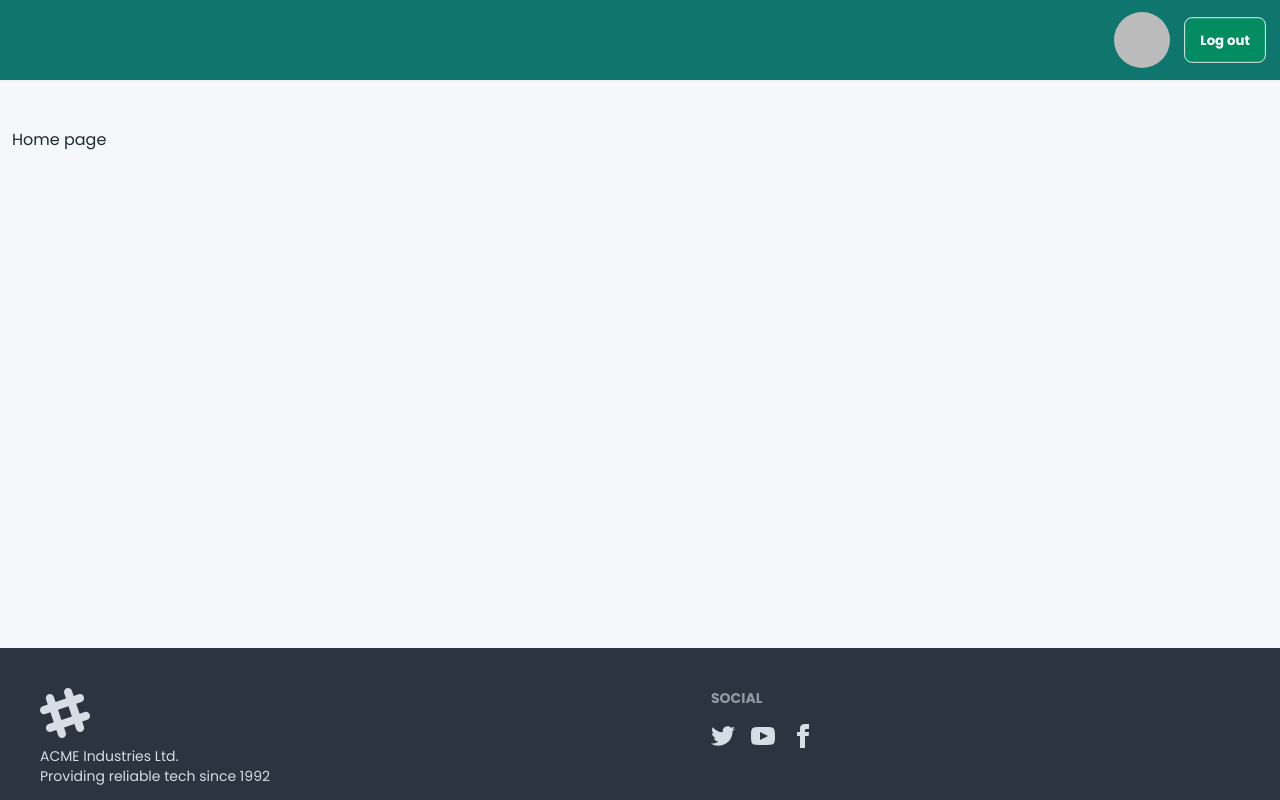
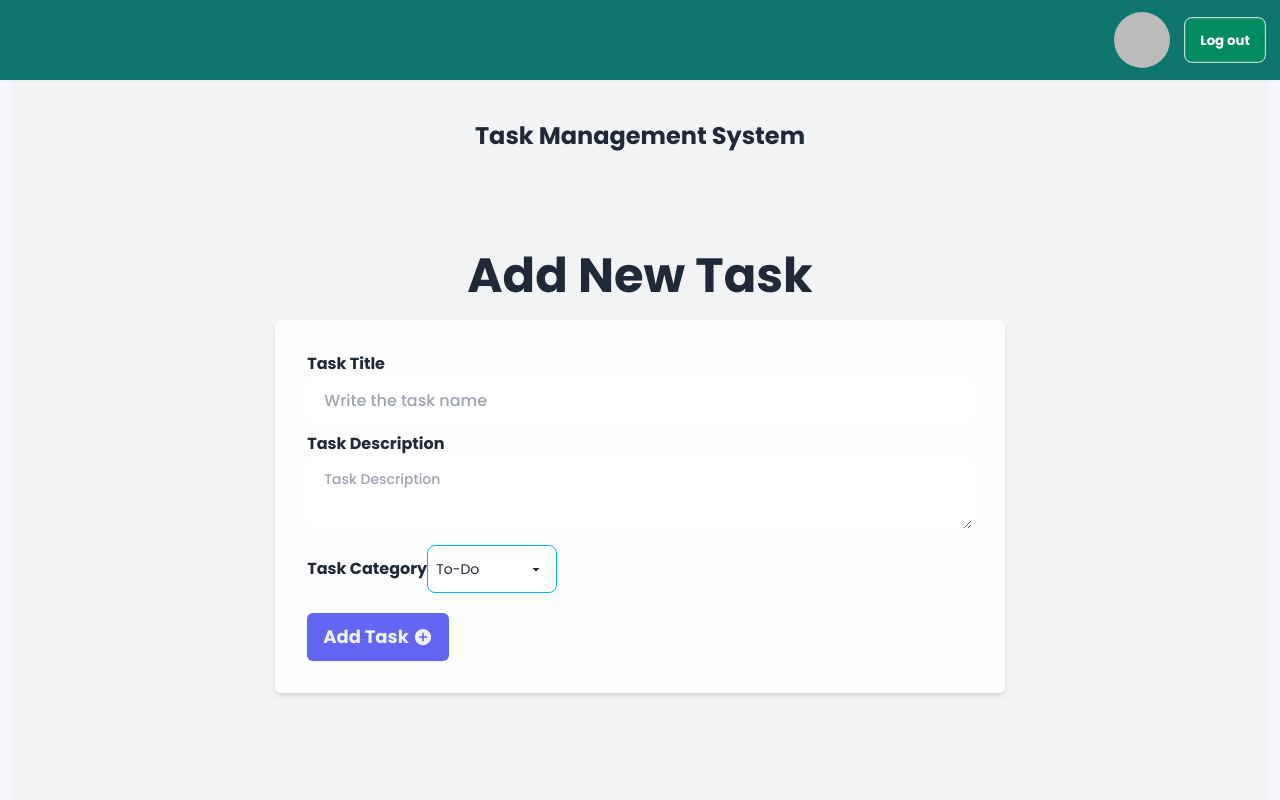
Before and after one commit to DeveloperMonirBD/task-management-client, a React (Vite) app: page / in a window 1280 px wide. Shown: the top 800 px of the page. Built offline with nearby package versions, Linux system fonts and the light colour scheme; no server answers; sample sign-in values are in the browser's storage.

Commit message:
added addTask section in the home page

```diff
--- /dev/null
+++ b/src/components/AddTask.jsx
@@ -0,0 +1,112 @@
+import axios from 'axios';
+import { IoMdAddCircle } from 'react-icons/io';
+import { useNavigate } from 'react-router-dom';
+import Swal from 'sweetalert2';
+
+const AddTask = () => {
+    const navigate = useNavigate();
+
+    const handleAddTask = async e => {
+        e.preventDefault();
+
+        const form = e.target;
+        const Title = form.taskTitle.value;
+        const Description = form.description.value;
+        const Category = form.category.value;
+
+        if (!Title.trim()) {
+            Swal.fire({
+                position: 'center',
+                icon: 'error',
+                title: 'Title is required!',
+                showConfirmButton: false,
+                timer: 3000
+            });
+            return; // Stop further execution
+        }
+
+        try {
+            const taskData = {
+                Title,
+                Description,
+                TimeStamp: new Date().toISOString(),
+                Category
+            };
+
+            console.log(taskData);
+
+            const response = await axios.post(`${import.meta.env.VITE_API_URL}/tasks`, taskData);
+
+            if (response.data.insertedId) {
+                Swal.fire({
+                    position: 'center',
+                    icon: 'success',
+                    title: `${Title} is successfully added`,
+                    showConfirmButton: false,
+                    timer: 3000
+                });
+                navigate('/');
+            }
+        } catch (error) {
+            Swal.fire({
+                position: 'center',
+                icon: 'error',
+                title: error.response?.data?.message || error.message || 'Something went wrong',
+                showConfirmButton: false,
+                timer: 3000
+            });
+        }
+    };
+
+    return (
+        <div className="hero pt-20 pb-16">
+            <div className="lg:w-3/5 w-11/12 mx-auto flex-col">
+                <div className="text-center pb-5">
+                    <h1 className="lg:text-5xl md:text-4xl text-3xl font-bold">Add New Task</h1>
+                </div>
+
+                <div className="bg-base-100/80 shrink-0 shadow-md rounded-md">
+                    <form onSubmit={handleAddTask} className="card-body">
+                        <fieldset className="fieldset">
+                            <label className="fieldset-label">
+                                <span className="font-bold">Task Title</span>
+                            </label>
+                            <input type="text" name="taskTitle" pattern="^[A-Za-z\s]*$" placeholder="Write the task name" className="input w-full font-medium" required />
+                        </fieldset>
+
+                        <fieldset className="fieldset">
+                            <label className="fieldset-label">
+                                <span className="font-bold">Task Description</span>
+                            </label>
+                            <textarea name="description" placeholder="Task Description" className="textarea w-full font-medium" required />
+                        </fieldset>
+
+                        <fieldset className="fieldset">
+                            <label className="fieldset-label">
+                                <span className="font-bold">Task Category</span>
+                            </label>
+
+                            <select name="category" className="select select-info cursor-pointer p-2 mb-2">
+                                <option defaultValue={'Select Category'} disabled>
+                                    Select Category
+                                </option>
+                                <option value="To-Do">To-Do</option>
+                                <option value="In Progress">In Progress</option>
+                                <option value="Done">Done</option>
+                            </select>
+                        </fieldset>
+
+                        <div className="mt-1 lg:w-1/4 md:w-2/5 w-11/12">
+                            <button className="btn bg-indigo-500 border-none text-white/90 hover:bg-indigo-700 font-bold rounded-md flex gap-1 items-center">
+                                <span className="text-lg">Add Task</span>
+                                <IoMdAddCircle className="text-xl" />{' '}
+                            </button>
+                        </div>
+                    </form>
+                </div>
+            </div>
+        </div>
+    );
+};
+
+export default AddTask;
--- a/src/layouts/MainLayout.jsx
+++ b/src/layouts/MainLayout.jsx
@@ -14,7 +14,7 @@ const MainLayout = () => {
 
             <main className="bg-neutralSilver">
                 {/* Dynamic Section  */}
-                <div className="min-h-[calc(100vh-232px)] px-3 py-12">
+                <div className="min-h-[calc(100vh-232px)] px-3">
                     <Outlet />
                 </div>
             </main>
--- a/src/pages/Home.jsx
+++ b/src/pages/Home.jsx
@@ -1,11 +1,10 @@
-
-
-
+import AddTask from "../components/AddTask";
 
 const Home = () => {
     return (
-        <div>
-            Home page
+        <div className="bg-gray-100 min-h-screen p-5">
+            <header className="text-center text-2xl font-bold my-5">Task Management System</header>
+            <AddTask />
         </div>
     );
 };
--- a/src/routes/Routes.jsx
+++ b/src/routes/Routes.jsx
@@ -6,6 +6,7 @@ import ErrorElement from '../pages/ErrorElement';
 import AuthLayout from '../layouts/AuthLayout';
 import Login from '../pages/Login';
 import Register from '../pages/Register';
+import PrivetRoute from './PrivetRoute';
 
 const routes = createBrowserRouter([
     {
@@ -15,7 +16,11 @@ const routes = createBrowserRouter([
         children: [
             {
                 path: '/',
-                element: <Home />
+                element: (
+                    <PrivetRoute>
+                        <Home />
+                    </PrivetRoute>
+                )
             },
             {
                 path: '/auth',
@@ -28,7 +33,7 @@ const routes = createBrowserRouter([
                     {
                         path: '/auth/register',
                         element: <Register />
-                    },
+                    }
                 ]
             }
         ]
```
Also changed, not shown: package.json (+5 -2 lines), 2 other files (tests, documents, lock files or other folders).
